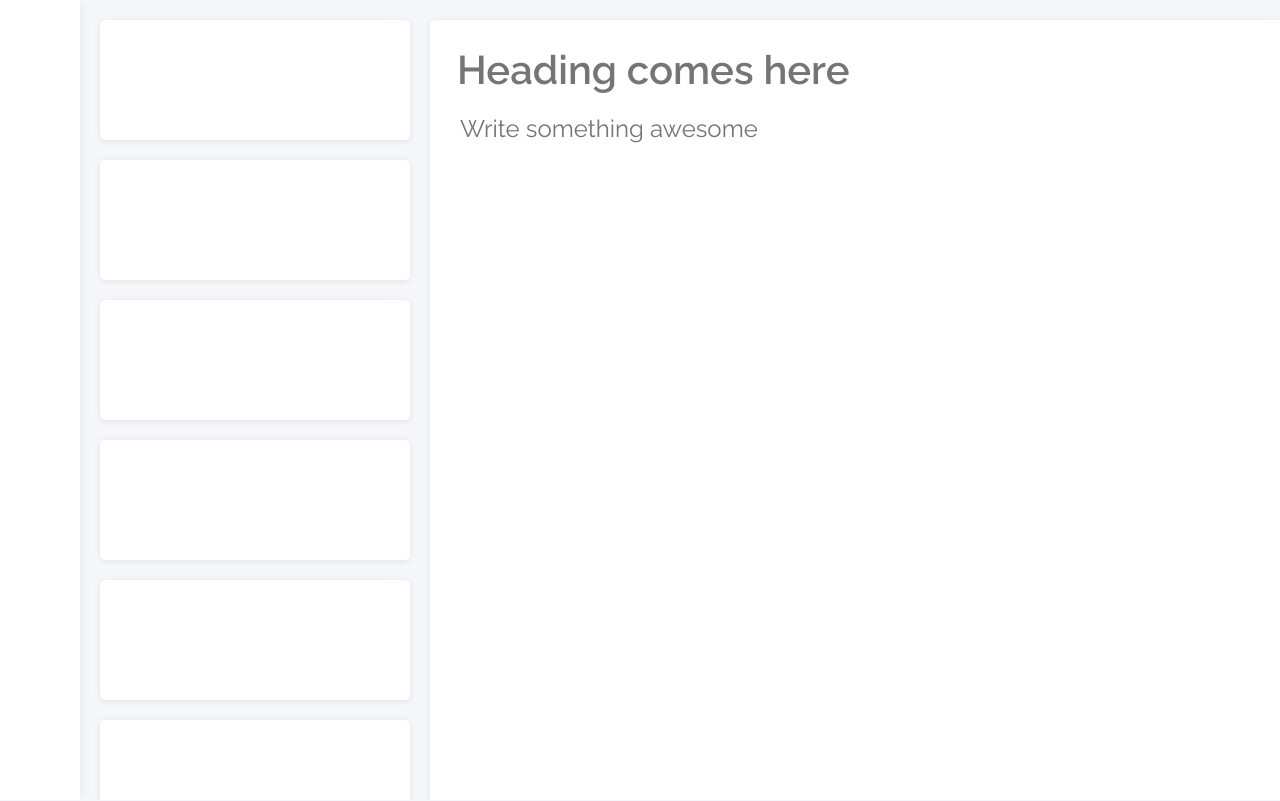
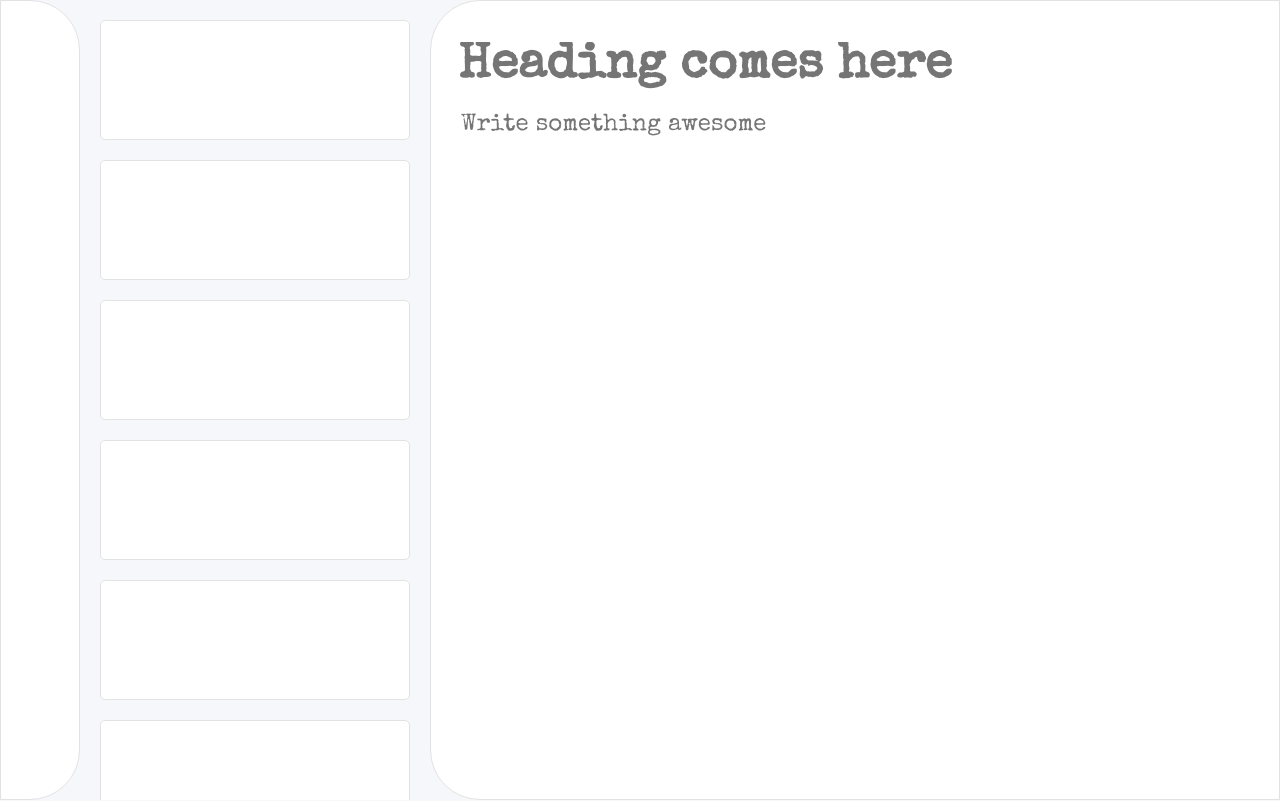
Before and after one commit to adilmas13/poop-it, an Angular app: page / in a window 1280 px wide. Built offline with nearby package versions, Linux system fonts and the light colour scheme.

Commit message:
feat: css changes

```diff
--- a/src/app/modules/composer/composer.component.css
+++ b/src/app/modules/composer/composer.component.css
@@ -4,10 +4,10 @@ Error: File to import not found or unreadable: colours.
 
 1: @import "colours";
 2: @import "fonts";
-3: :host {
-4:   flex: 1;
-5:   box-sizing: border-box;
-6:   padding: 25px;
+3:
+4: :host {
+5:   flex: 1;
+6:   box-sizing: border-box;
 
 Backtrace:
 composer.component.scss:1
@@ -48,4 +48,4 @@ composer.component.scss:1
 body:before {
   white-space: pre;
   font-family: monospace;
-  content: "Error: File to import not found or unreadable: colours.\A         on line 1 of composer.component.scss\A \A 1: @import \"colours\";\A 2: @import \"fonts\";\A 3: :host {\A 4:   flex: 1;\A 5:   box-sizing: border-box;\A 6:   padding: 25px;"; }
+  content: "Error: File to import not found or unreadable: colours.\A         on line 1 of composer.component.scss\A \A 1: @import \"colours\";\A 2: @import \"fonts\";\A 3: \A 4: :host {\A 5:   flex: 1;\A 6:   box-sizing: border-box;"; }
--- a/src/app/modules/composer/composer.component.scss
+++ b/src/app/modules/composer/composer.component.scss
@@ -1,19 +1,21 @@
 @import "colours";
 @import "fonts";
+
 :host {
   flex: 1;
   box-sizing: border-box;
-  padding: 25px;
+  padding: 40px 25px 20px;
   display: flex;
   flex-direction: column;
-  margin-top: 20px;
+  border-top-left-radius: 50px;
+  border-bottom-left-radius: 50px;
   background: var(--background-color);
-  border-top-left-radius: 5px;
-  box-shadow: 0 1px 6px 0 var(--shadow-color);
+  //box-shadow: 0 1px 6px 0 var(--shadow-color);
+  border: 1px solid var(--shadow-color);
 
   .heading {
     width: 100%;
-    font-size: 40px;
+    font-size: 50px;
     outline: none;
     border: none;
     @include font-semi-bold;
--- a/src/app/modules/menu/menu.component.css
+++ b/src/app/modules/menu/menu.component.css
@@ -4,10 +4,10 @@ Error: File to import not found or unreadable: colours.
 
 1: @import "colours";
 2:
-3: .menu-parent{
+3: .menu-parent {
 4:   height: 100%;
 5:   width: 80px;
-6:   box-shadow: 5px 0 10px -5px var(--shadow-color);
+6:   //box-shadow: 5px 0 10px -5px var(--shadow-color);
 
 Backtrace:
 menu.component.scss:1
@@ -48,4 +48,4 @@ menu.component.scss:1
 body:before {
   white-space: pre;
   font-family: monospace;
-  content: "Error: File to import not found or unreadable: colours.\A         on line 1 of menu.component.scss\A \A 1: @import \"colours\";\A 2: \A 3: .menu-parent{\A 4:   height: 100%;\A 5:   width: 80px;\A 6:   box-shadow: 5px 0 10px -5px var(--shadow-color);"; }
+  content: "Error: File to import not found or unreadable: colours.\A         on line 1 of menu.component.scss\A \A 1: @import \"colours\";\A 2: \A 3: .menu-parent {\A 4:   height: 100%;\A 5:   width: 80px;\A 6:   //box-shadow: 5px 0 10px -5px var(--shadow-color);"; }
--- a/src/app/modules/menu/menu.component.scss
+++ b/src/app/modules/menu/menu.component.scss
@@ -1,8 +1,11 @@
 @import "colours";
 
-.menu-parent{
+.menu-parent {
   height: 100%;
   width: 80px;
-  box-shadow: 5px 0 10px -5px var(--shadow-color);
+  //box-shadow: 5px 0 10px -5px var(--shadow-color);
+  border: 1px solid var(--shadow-color);
   background: var(--background-color);
+  border-top-right-radius: 50px;
+  border-bottom-right-radius: 50px;
 }
--- a/src/app/modules/notes-list/note/note.component.scss
+++ b/src/app/modules/notes-list/note/note.component.scss
@@ -5,7 +5,16 @@
   width: 100%;
   height: 120px;
   border-radius: 5px;
-  box-shadow: 0 1px 6px 0 var(--shadow-color);
+  //box-shadow: 0 1px 6px 0 var(--shadow-color);
   background: var(--background-color);
   margin-bottom: 20px;
+  border: 1px solid var(--shadow-color);
+  cursor: pointer;
+  transition: 0.2s ease-out all;
+
+  &:hover {
+    box-shadow: 0 1px 6px 0 var(--shadow-color);
+    transform: scale(1.01);
+  }
+
 }
--- a/src/app/modules/notes-list/notes-list.component.css
+++ b/src/app/modules/notes-list/notes-list.component.css
@@ -6,4 +6,10 @@
   width: 350px;
   padding: 20px; }
 
+::-webkit-scrollbar {
+  width: 0px;
+  /* Remove scrollbar space */
+  background: transparent;
+  /* Optional: just make scrollbar invisible */ }
+
 /*# sourceMappingURL=notes-list.component.css.map */
--- a/src/app/modules/notes-list/notes-list.component.scss
+++ b/src/app/modules/notes-list/notes-list.component.scss
@@ -6,3 +6,8 @@
   width: 350px;
   padding: 20px;
 }
+
+::-webkit-scrollbar {
+  width: 0px;  /* Remove scrollbar space */
+  background: transparent;  /* Optional: just make scrollbar invisible */
+}
--- a/src/scss/_fonts.scss
+++ b/src/scss/_fonts.scss
@@ -1,4 +1,6 @@
 @import url('https://fonts.googleapis.com/css2?family=Raleway:wght@400;500;600;700&display=swap');
+@import url('https://fonts.googleapis.com/css2?family=Architects+Daughter&display=swap');
+@import url('https://fonts.googleapis.com/css2?family=Special+Elite&display=swap');
 
 $font-regular: 400;
 $font-medium: 500;
--- a/src/scss/styles.css
+++ b/src/scss/styles.css
@@ -1,4 +1,6 @@
 @import url("https://fonts.googleapis.com/css2?family=Raleway:wght@400;500;600;700&display=swap");
+@import url("https://fonts.googleapis.com/css2?family=Architects+Daughter&display=swap");
+@import url("https://fonts.googleapis.com/css2?family=Special+Elite&display=swap");
 :root {
   --primary-color: #69BDCF;
   --primary-color-dark: #4AAFCF;
@@ -53,7 +55,6 @@ html, body {
   height: 100%; }
 
 body {
-  font-family: "Raleway", serif;
   font-weight: 400;
   margin: 0;
   font-size: 14px;
@@ -62,8 +63,8 @@ body {
   background: var(--secondary-background-color); }
 
 * {
+  font-family: 'Special Elite', cursive;
   box-sizing: border-box;
-  font-family: "Raleway", serif;
   background: transparent; }
 
 /* Chrome, Safari, Edge, Opera */
--- a/src/scss/styles.scss
+++ b/src/scss/styles.scss
@@ -43,7 +43,6 @@ html, body {
 }
 
 body {
-  font-family: "Raleway", serif;
   font-weight: $font-regular;
   margin: 0;
   font-size: 14px;
@@ -53,8 +52,9 @@ body {
 }
 
 * {
+  //font-family: "Architects Daughter", cursive,serif;
+  font-family: 'Special Elite', cursive;
   box-sizing: border-box;
-  font-family: "Raleway", serif;
   background: transparent;
 }
 
```
